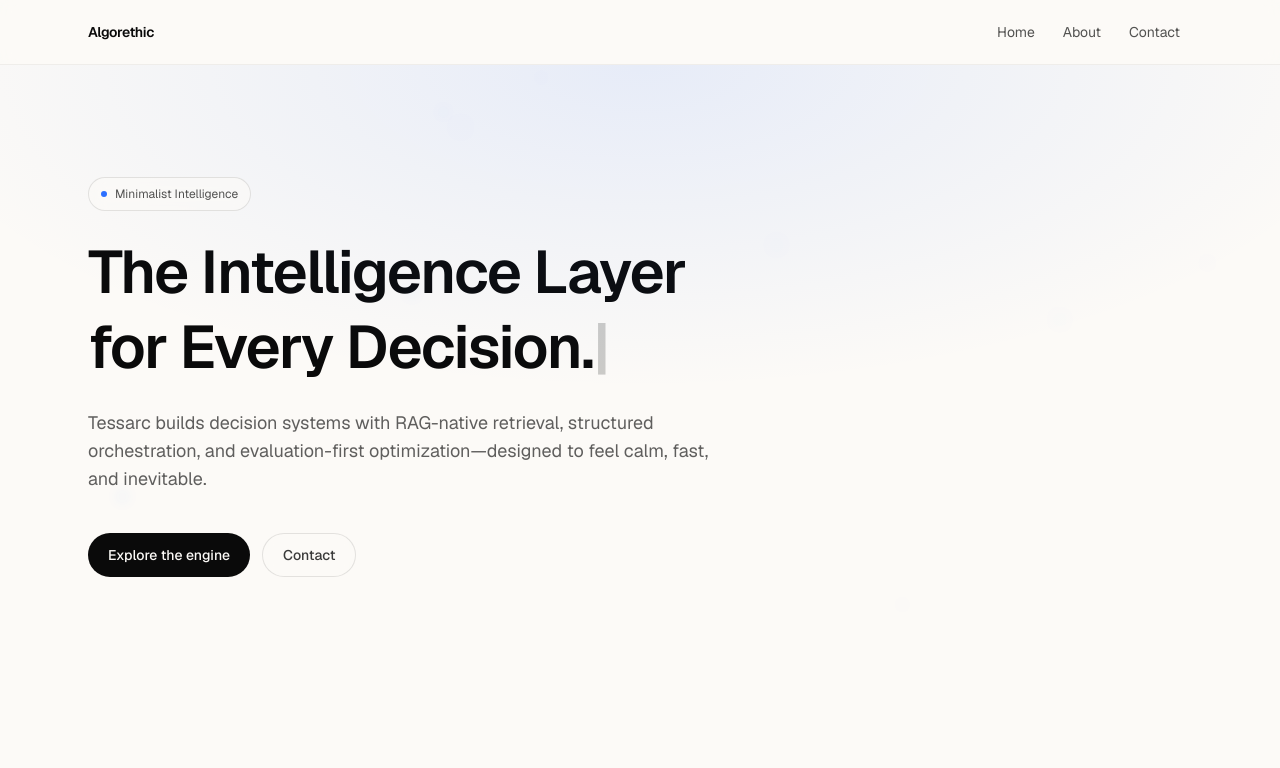
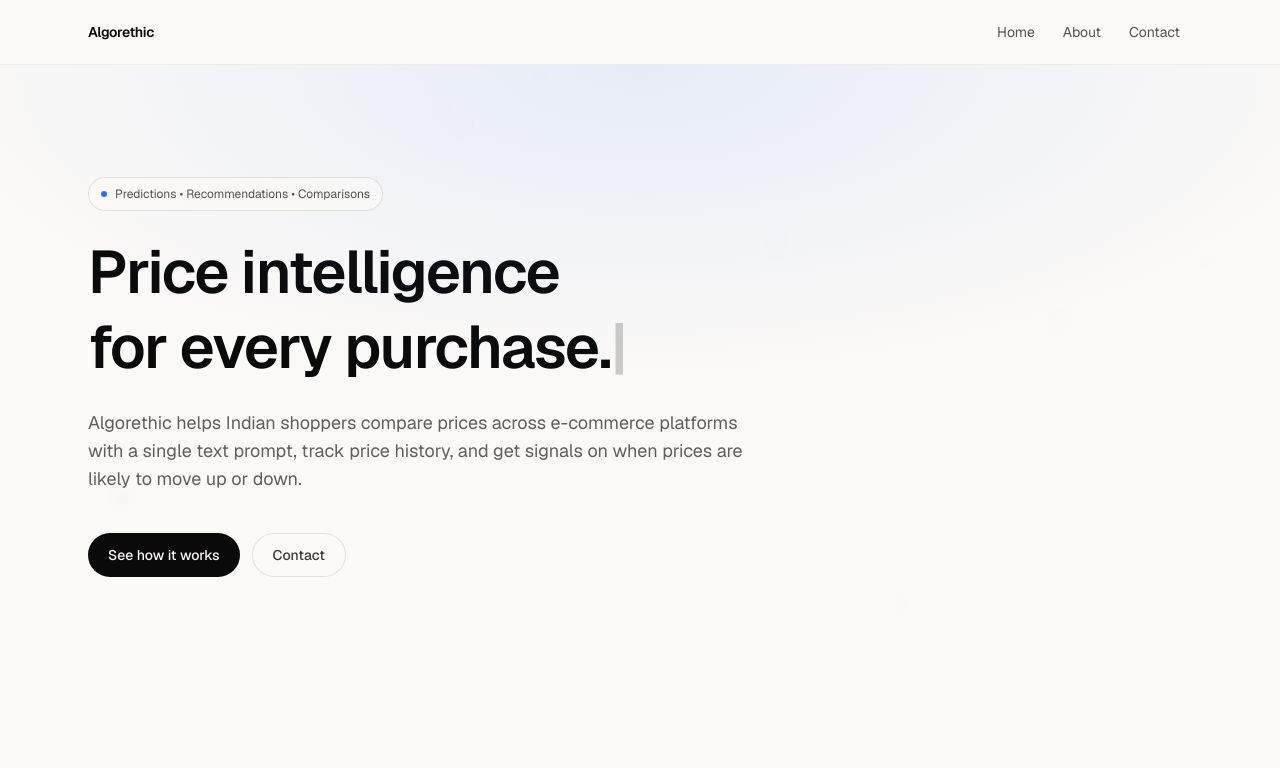
Before and after one commit to Algorithec/Algorithec-Website, a Next.js app in the folder tessarc/: page / in a window 1280 px wide. Shown: the top 768 px of the page. Built offline with nearby package versions, Linux system fonts and the light colour scheme.

Commit message:
hero sections changes

```diff
--- a/tessarc/src/components/Hero.tsx
+++ b/tessarc/src/components/Hero.tsx
@@ -99,7 +99,7 @@ function ParticleField() {
 export function Hero() {
   const reduceMotion = useReducedMotion();
   const headline = useTypewriter(
-    "The Intelligence Layer for Every Decision.",
+    "Price intelligence for every purchase.",
     reduceMotion ? 0 : 18
   );
 
@@ -115,7 +115,7 @@ export function Hero() {
         >
           <div className="inline-flex items-center gap-2 rounded-full border border-black/10 bg-background/60 px-3 py-2 text-xs text-foreground/70 backdrop-blur dark:border-white/15">
             <span className="h-1.5 w-1.5 rounded-full bg-accent" />
-            Minimalist Intelligence
+            Predictions • Recommendations • Comparisons
           </div>
 
           <h1 className="mt-6 text-balance text-4xl font-semibold leading-tight tracking-tight text-foreground sm:text-6xl">
@@ -124,9 +124,9 @@ export function Hero() {
           </h1>
 
           <p className="mt-6 max-w-2xl text-pretty text-base leading-7 text-foreground/65 sm:text-lg">
-            Tessarc builds decision systems with RAG-native retrieval, structured
-            orchestration, and evaluation-first optimization—designed to feel
-            calm, fast, and inevitable.
+            Algorethic helps Indian shoppers compare prices across e-commerce
+            platforms with a single text prompt, track price history, and get
+            signals on when prices are likely to move up or down.
           </p>
 
           <div className="mt-10 flex flex-col gap-3 sm:flex-row">
@@ -134,7 +134,7 @@ export function Hero() {
               href="/about"
               className="inline-flex h-11 items-center justify-center rounded-full bg-foreground px-5 text-sm font-medium text-background transition-colors hover:bg-foreground/90"
             >
-              Explore the engine
+              See how it works
             </Link>
             <Link
               href="/contact"
```
